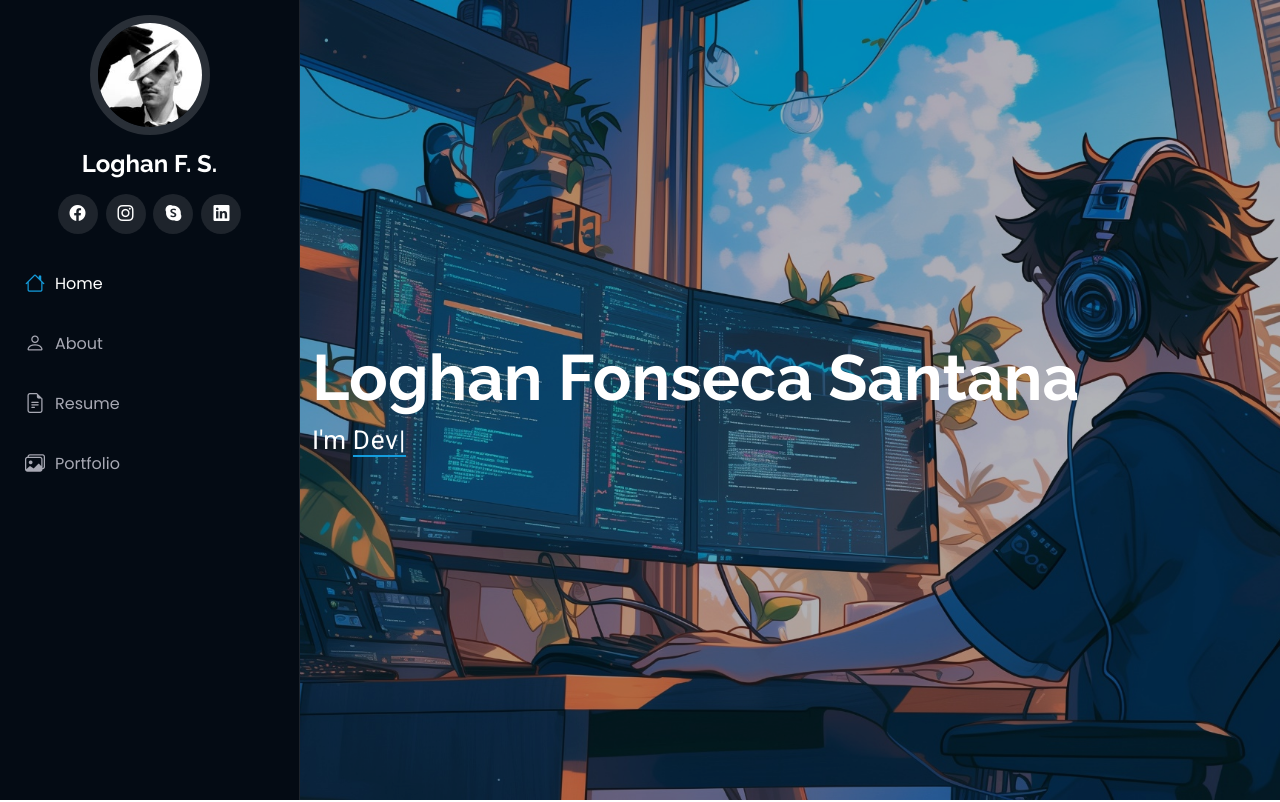
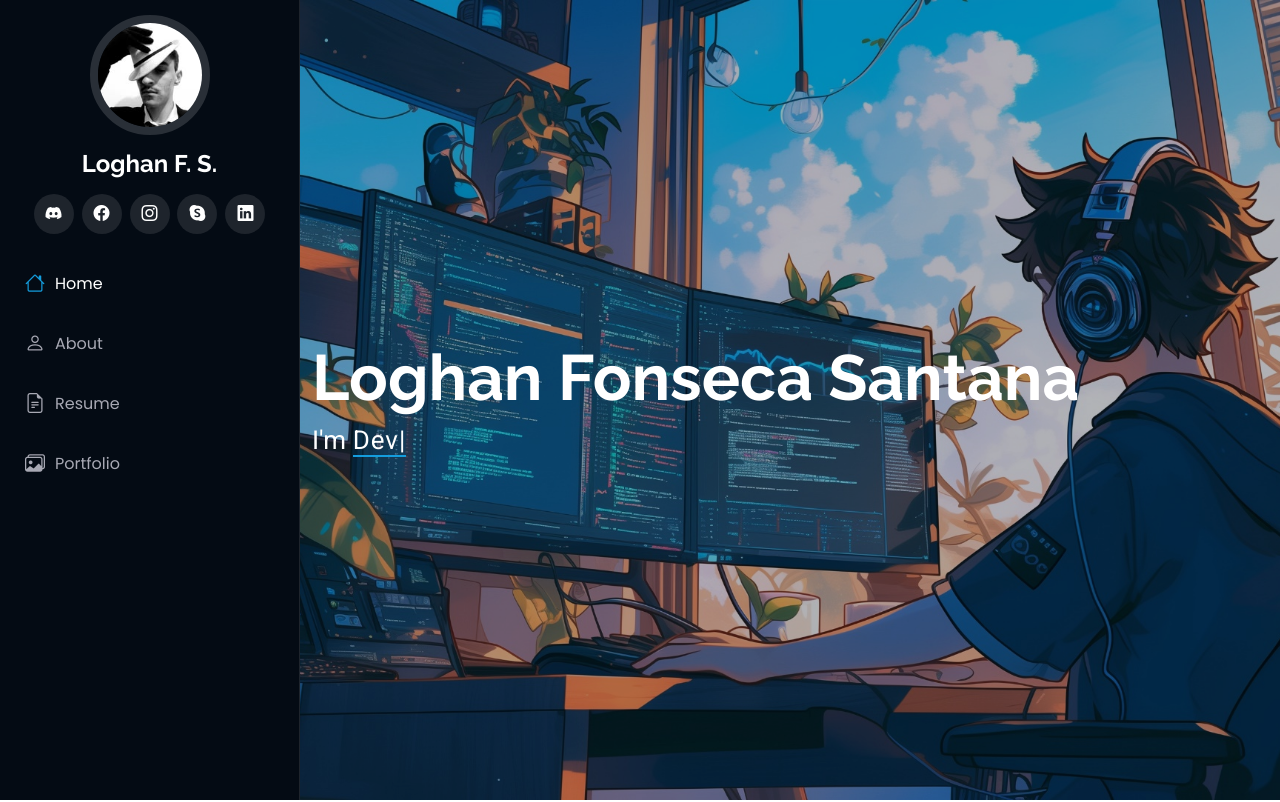
Before and after one commit to LoghanDev/portifolio-Loghan, a plain HTML site: page iPortfolio-1.0.0/index.html in a window 1280 px wide. Shown: the top 802 px of the page. Drawn offline with Linux system fonts and the light colour scheme.

Commit message:
Add files via upload

```diff
--- a/iPortfolio-1.0.0/index.html
+++ b/iPortfolio-1.0.0/index.html
@@ -52,6 +52,7 @@
     </a>
 
     <div class="social-links text-center">
+      <a href="https://discord.com/channels/@me/1207072430334414881" class="discord"><i class="bi bi-discord"></i></a>
       <a href="https://www.facebook.com/profile.php?id=100070874220200" class="facebook"><i class="bi bi-facebook"></i></a>
       <a href="https://www.instagram.com/fonsecaloghan/" class="instagram"><i class="bi bi-instagram"></i></a>
       <a href="https://join.skype.com/invite/bJVdw9m1DCzH" class="google-plus"><i class="bi bi-skype"></i></a>
```
